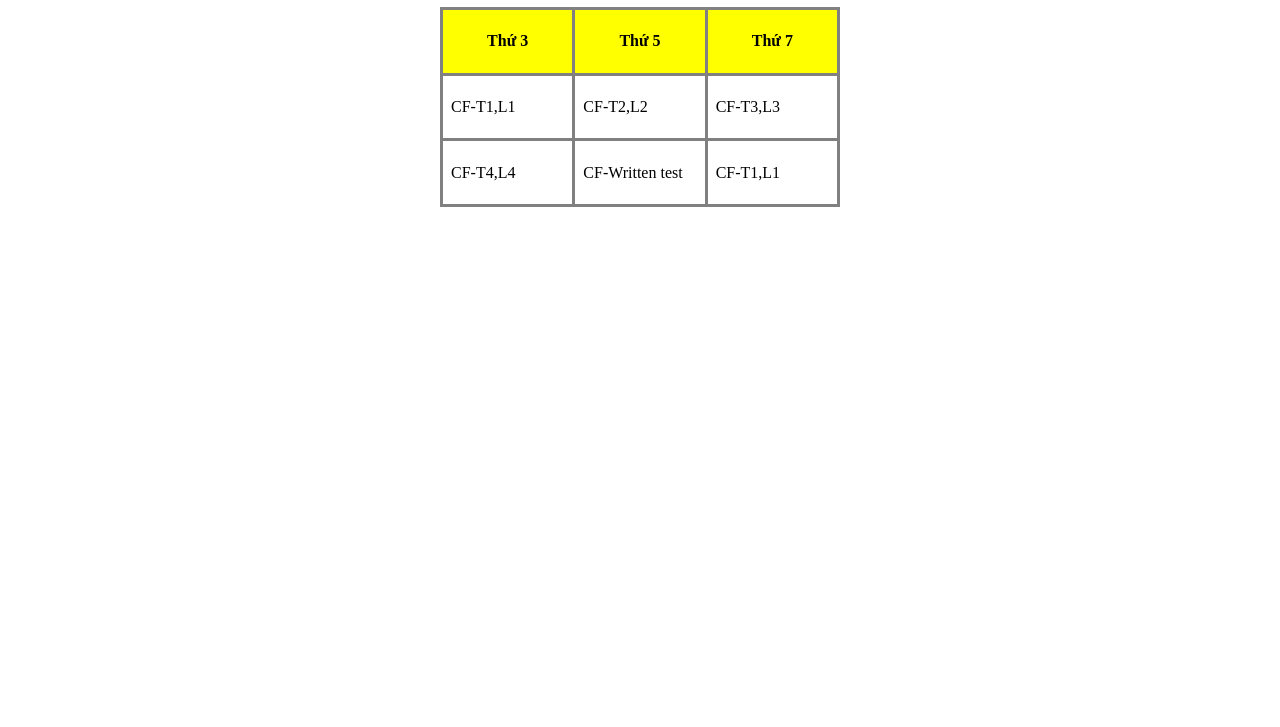
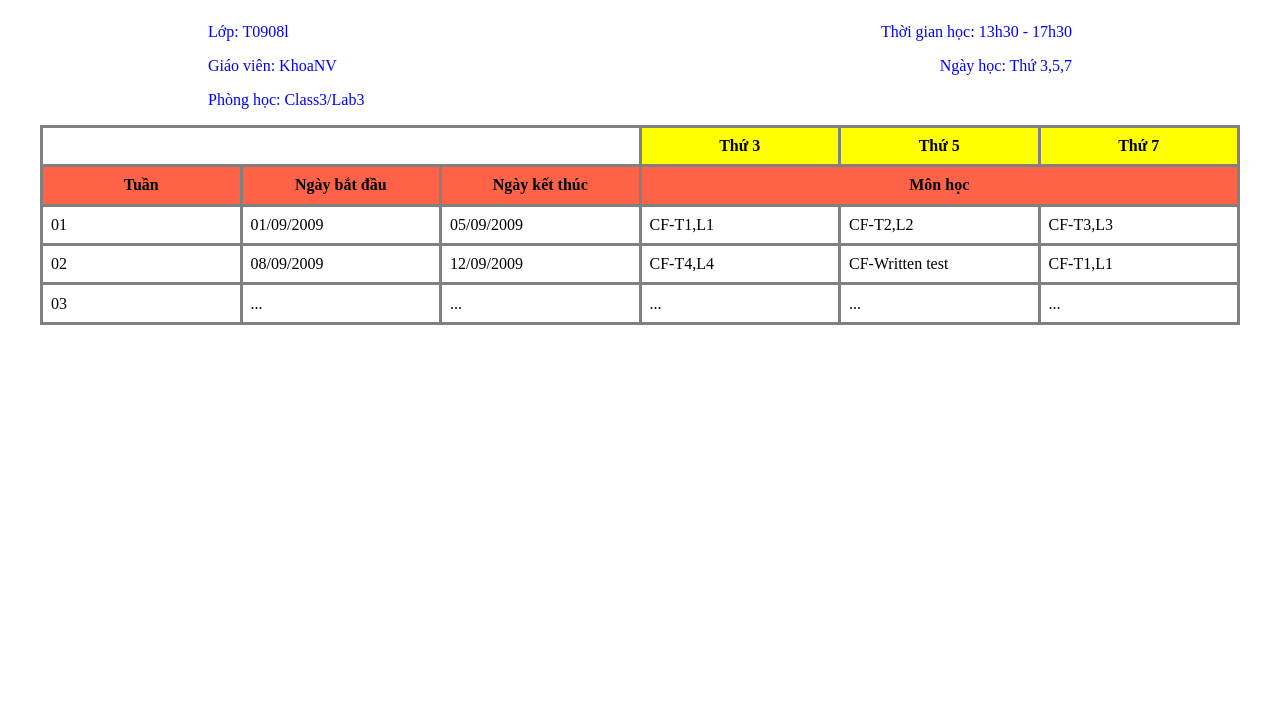
Before and after one commit to Nguyenvuhoang11/Bai2, a plain HTML site: page Thoikhoabieu2.html in a window 1280 px wide. Shown: the part 73-800 px from the top of the page. Drawn offline with Linux system fonts and the light colour scheme.

Commit message:
ten commit

```diff
--- a/Thoikhoabieu2.html
+++ b/Thoikhoabieu2.html
@@ -8,7 +8,7 @@
     <Style>
         .table1 {
         border-collapse:collapse ;
-        width: 400px;
+        width: 1200px;
         height: 200px;
         margin: 0px auto;
          }
@@ -20,25 +20,82 @@
         th {
             background-color: yellow;
         }
+        .div_left{
+         width: 400px;
+         float: left;
+         text-align: left;
+         position: relative;
+         left: 200px;
+         color: blue;
+        }
+        .div_right{
+        width: 200px;
+        float: right;
+        text-align: right;
+        position: relative;
+        right: 200px;
+        color: blue;
+        }
+        .vang {
+            background-color: yellow;
+        }
+        .dacam {
+            background-color: tomato;
+        }
                </Style>
 </head>
 <body>
-    <H1 style="text-align: center;"> Thời khoá biểu lớp T0908I </H1>
+    <H1 style="text-align: center; color: blue;" > Thời khoá biểu lớp T0908I </H1>
+    <div class="container_swap">
+
+        <div class="div_left">
+            <p> Lớp: T0908l </p>
+            <p> Giáo viên: KhoaNV</p>
+            <p> Phòng học: Class3/Lab3</p>
+        </div>
+        <div class="div_right">
+            <p> Thời gian học: 13h30 - 17h30 </p>
+            <p> Ngày học: Thứ 3,5,7</p>
+        </div>
+
+    </div>
+
       <table class="table1">
         <tr>
-            <th>Thứ 3</th>
-            <th>Thứ 5</th>
-            <th>Thứ 7</th>
+            <th colspan="3" style="background-color: white;"></th>
+            <th class="vang">Thứ 3</th>
+            <th class="vang">Thứ 5</th>
+            <th class="vang"> Thứ 7</th>
         </tr>
         <tr>
+            <th class="dacam"> Tuần </th>
+            <th class="dacam">Ngày bắt đầu</th>
+            <th class="dacam"> Ngày kết thúc</th>
+            <th class="dacam" colspan="3">Môn học</th>
+        </tr>
+        <tr>
+            <td>01</td>
+            <td>01/09/2009</td>
+            <td>05/09/2009</td>
             <td>CF-T1,L1</td>
             <td>CF-T2,L2</td>
             <td>CF-T3,L3</td>
         </tr>
         <tr>
+            <td>02</td>
+            <td>08/09/2009</td>
+            <td>12/09/2009</td>
             <td>CF-T4,L4</td>
             <td>CF-Written test</td>
             <td>CF-T1,L1</td>
+        </tr>
+        <tr>
+            <td>03</td>
+            <td>...</td>
+            <td>...</td>
+            <td>...</td>
+            <td>...</td>
+            <td>...</td>
         </tr>
 
     </table>
```
